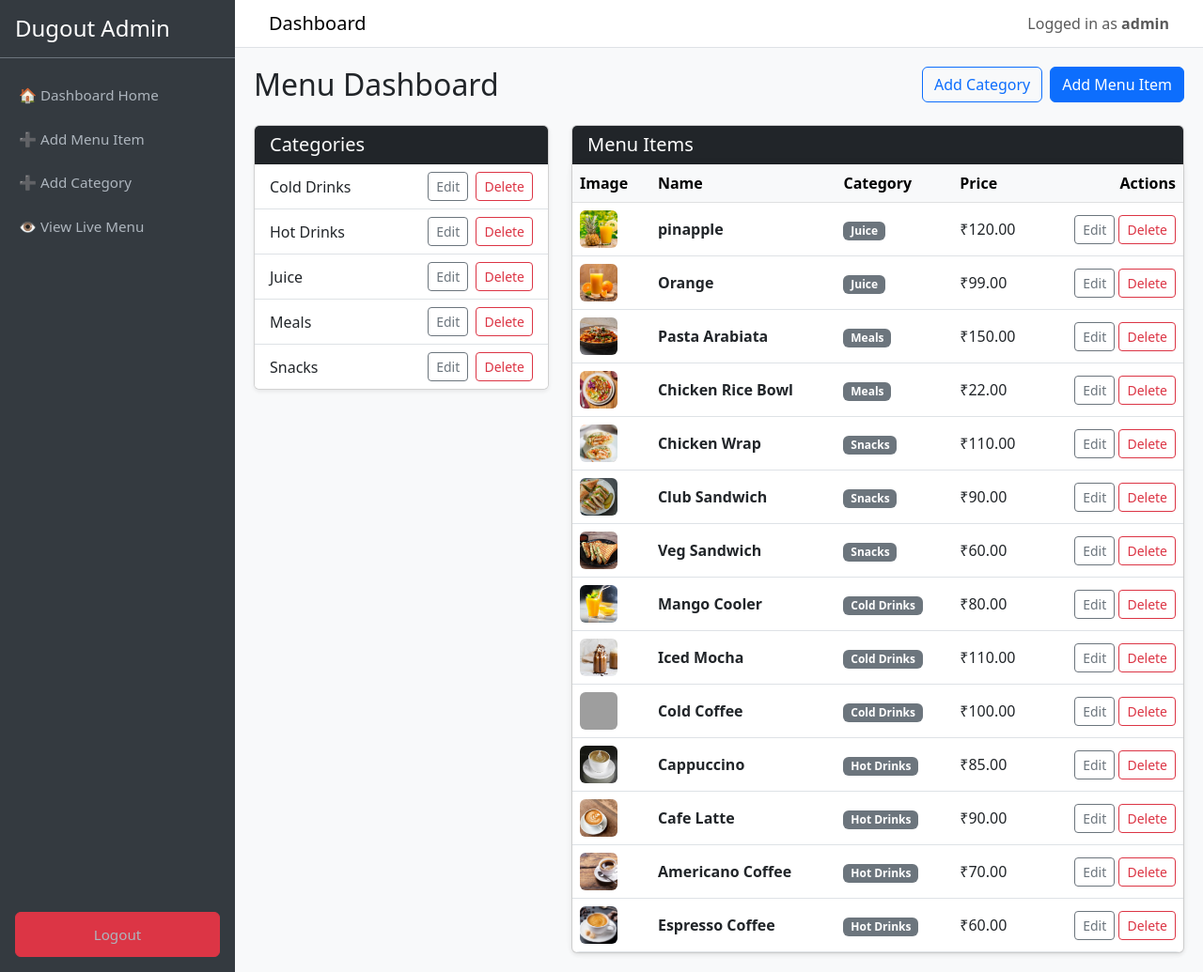
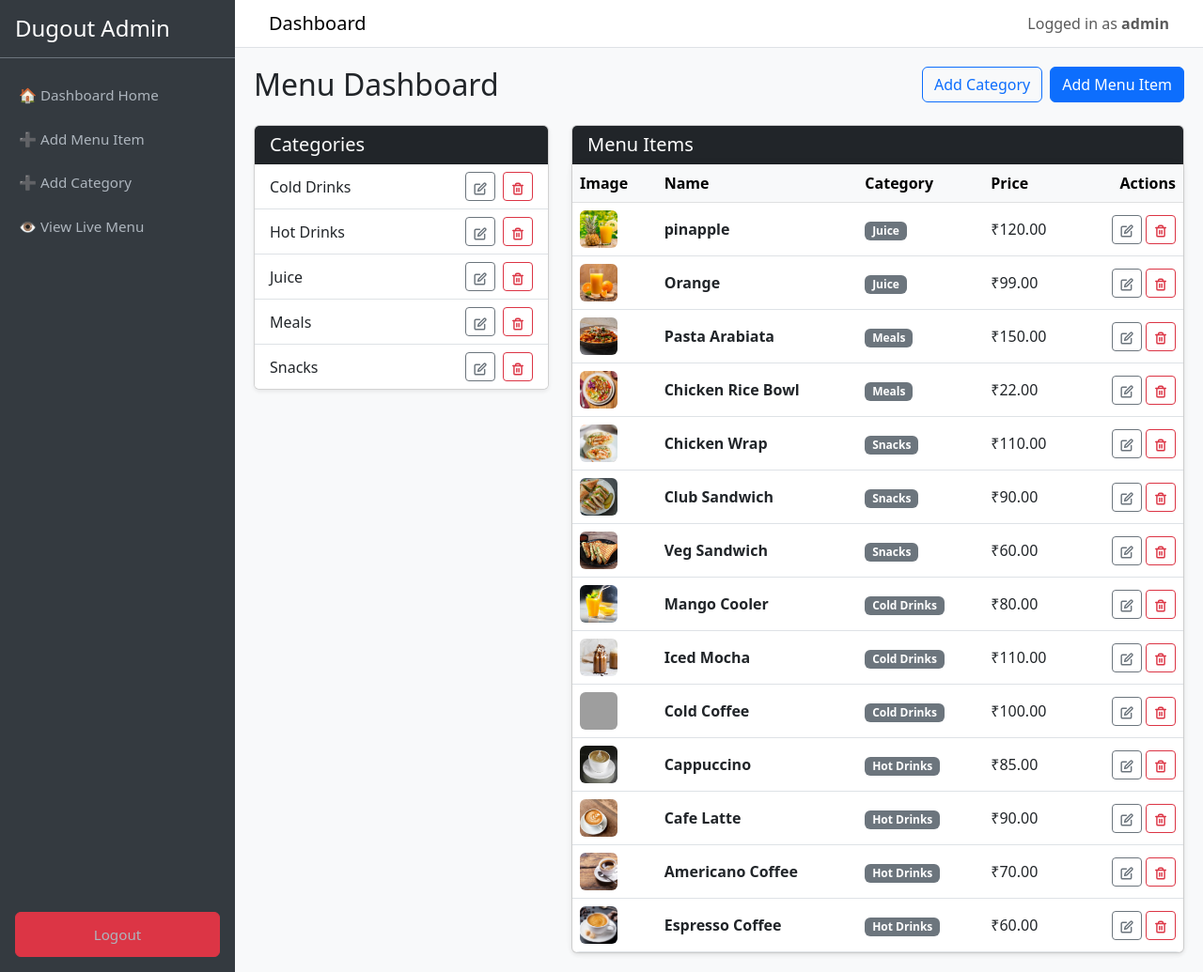
Before and after one commit to salmaansv/dugout-menu-system, a Django app: page /dashboard/ in a window 1280 px wide. Shown: the whole page at 94% size. Run offline with Django 5.2, Linux system fonts and the light colour scheme; a user stored in the database is signed in; data comes from the database, SQL or seed files in the repository; both versions use the stored data as it was after the commit; grey boxes are pictures that could not be loaded.

Commit message:
ediicons-change

```diff
--- a/templates/dashboard/home.html
+++ b/templates/dashboard/home.html
@@ -23,8 +23,12 @@
                     <li class="list-group-item d-flex justify-content-between align-items-center">
                         {{ category.name }}
                         <div>
-                            <a href="{% url 'menu:dashboard_category_update' category.id %}" class="btn btn-sm btn-outline-secondary me-1">Edit</a>
-                            <a href="{% url 'menu:dashboard_category_delete' category.id %}" class="btn btn-sm btn-outline-danger">Delete</a>
+                            <a href="{% url 'menu:dashboard_category_update' category.id %}" class="btn btn-sm btn-outline-secondary me-1" title="Edit Category">
+                                <svg width="14" height="14" viewBox="0 0 24 24" fill="none" stroke="currentColor" stroke-width="2.5" stroke-linecap="round" stroke-linejoin="round"><path d="M11 4H4a2 2 0 0 0-2 2v14a2 2 0 0 0 2 2h14a2 2 0 0 0 2-2v-7"></path><path d="M18.5 2.5a2.121 2.121 0 0 1 3 3L12 15l-4 1 1-4 9.5-9.5z"></path></svg>
+                            </a>
+                            <a href="{% url 'menu:dashboard_category_delete' category.id %}" class="btn btn-sm btn-outline-danger" title="Delete Category">
+                                <svg width="14" height="14" viewBox="0 0 24 24" fill="none" stroke="currentColor" stroke-width="2.5" stroke-linecap="round" stroke-linejoin="round"><polyline points="3 6 5 6 21 6"></polyline><path d="M19 6v14a2 2 0 0 1-2 2H7a2 2 0 0 1-2-2V6m3 0V4a2 2 0 0 1 2-2h4a2 2 0 0 1 2 2v2"></path><line x1="10" y1="11" x2="10" y2="17"></line><line x1="14" y1="11" x2="14" y2="17"></line></svg>
+                            </a>
                         </div>
                     </li>
                 {% empty %}
@@ -64,9 +68,13 @@
                                 <td><strong>{{ item.name }}</strong></td>
                                 <td><span class="badge bg-secondary">{{ item.category.name }}</span></td>
                                 <td>₹{{ item.price }}</td>
-                                <td class="text-end">
-                                    <a href="{% url 'menu:dashboard_item_update' item.id %}" class="btn btn-sm btn-outline-secondary">Edit</a>
-                                    <a href="{% url 'menu:dashboard_item_delete' item.id %}" class="btn btn-sm btn-outline-danger">Delete</a>
+                                <td class="text-end" style="white-space: nowrap;">
+                                    <a href="{% url 'menu:dashboard_item_update' item.id %}" class="btn btn-sm btn-outline-secondary" title="Edit Item">
+                                        <svg width="14" height="14" viewBox="0 0 24 24" fill="none" stroke="currentColor" stroke-width="2.5" stroke-linecap="round" stroke-linejoin="round"><path d="M11 4H4a2 2 0 0 0-2 2v14a2 2 0 0 0 2 2h14a2 2 0 0 0 2-2v-7"></path><path d="M18.5 2.5a2.121 2.121 0 0 1 3 3L12 15l-4 1 1-4 9.5-9.5z"></path></svg>
+                                    </a>
+                                    <a href="{% url 'menu:dashboard_item_delete' item.id %}" class="btn btn-sm btn-outline-danger" title="Delete Item">
+                                        <svg width="14" height="14" viewBox="0 0 24 24" fill="none" stroke="currentColor" stroke-width="2.5" stroke-linecap="round" stroke-linejoin="round"><polyline points="3 6 5 6 21 6"></polyline><path d="M19 6v14a2 2 0 0 1-2 2H7a2 2 0 0 1-2-2V6m3 0V4a2 2 0 0 1 2-2h4a2 2 0 0 1 2 2v2"></path><line x1="10" y1="11" x2="10" y2="17"></line><line x1="14" y1="11" x2="14" y2="17"></line></svg>
+                                    </a>
                                 </td>
                             </tr>
                         {% empty %}
```
Also changed, not shown: db.sqlite3.
